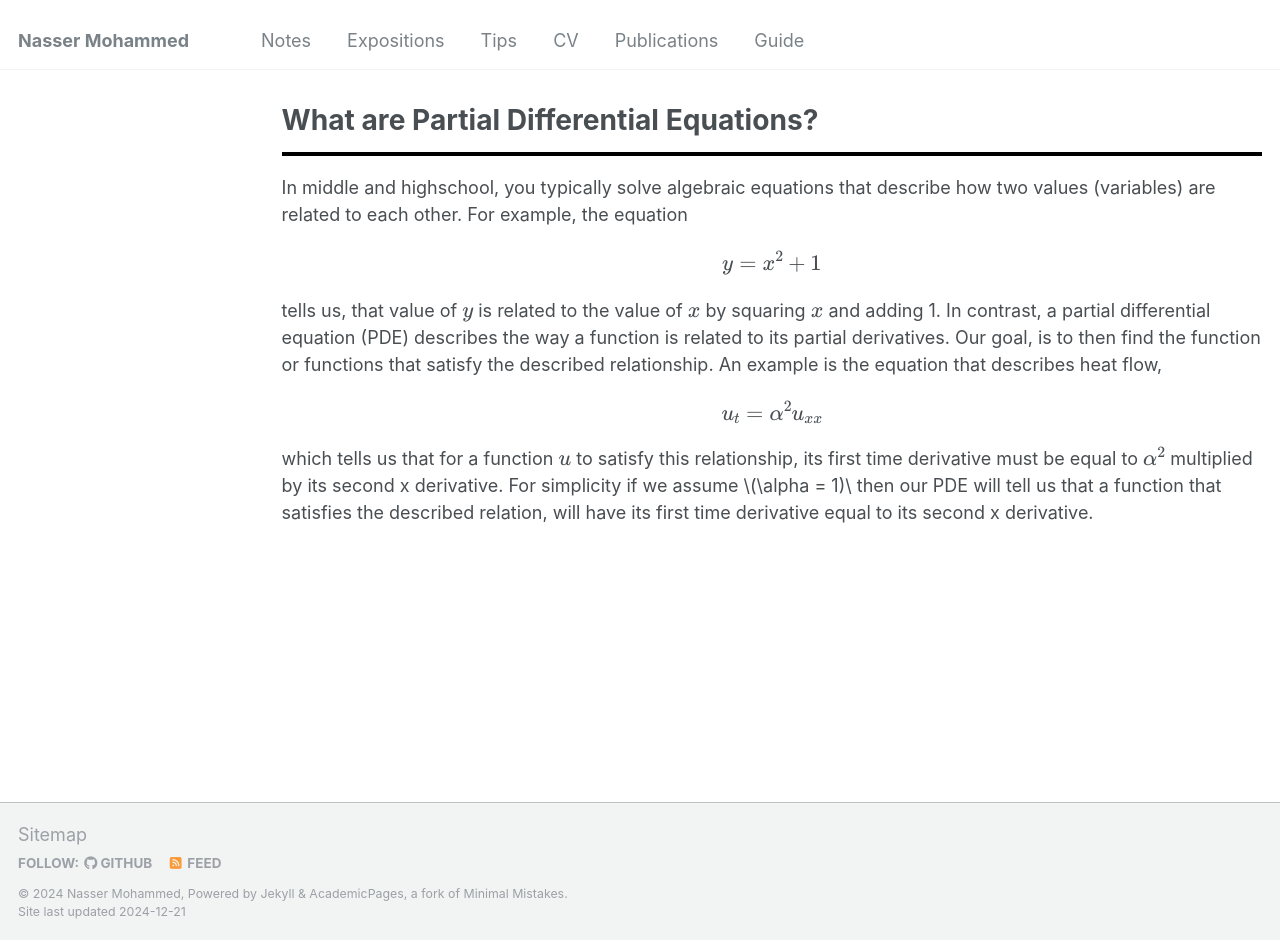
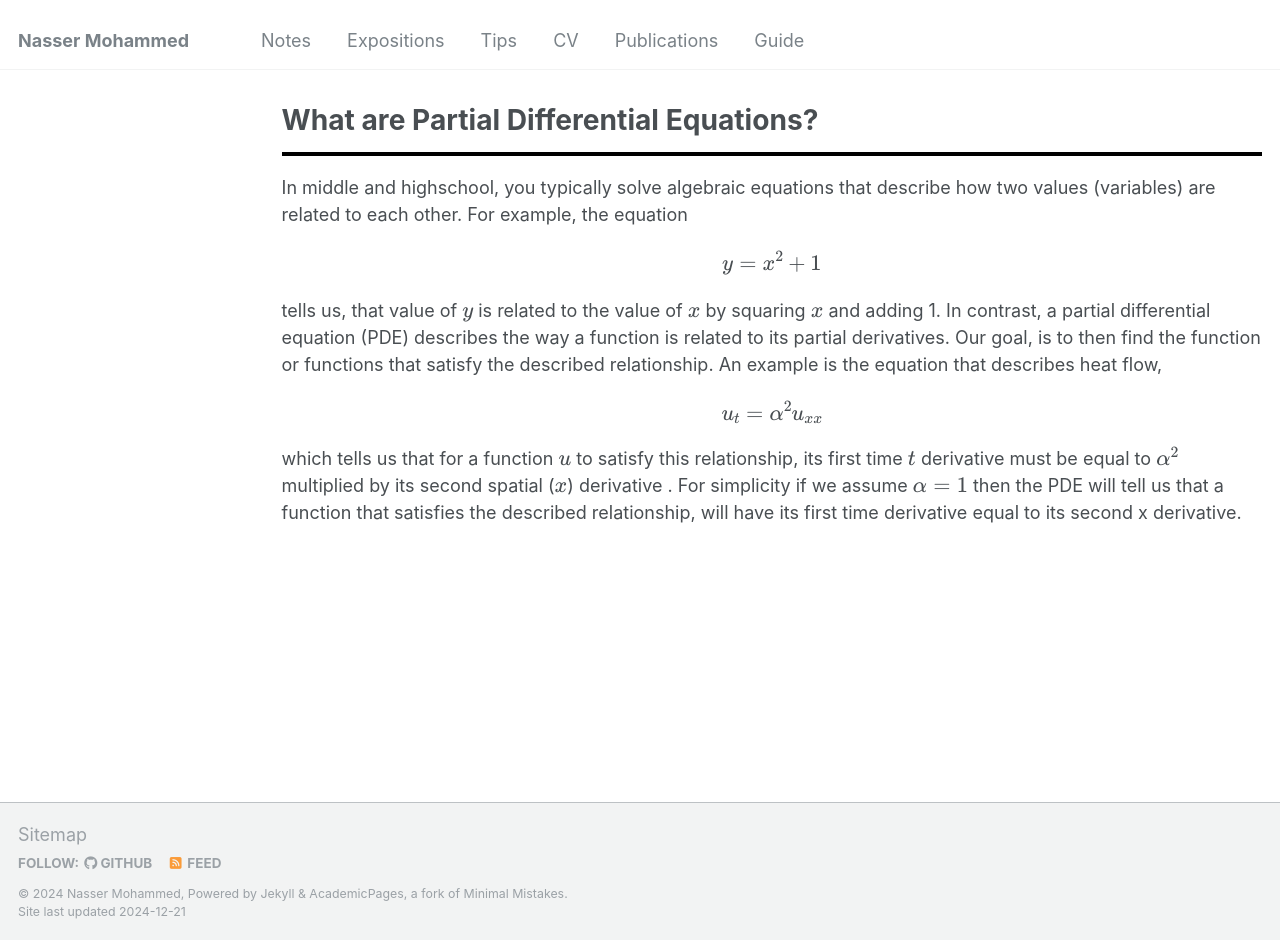
Before and after one commit to Nasser-Mohammed/Nasser-Mohammed.github.io, a Jekyll site: the page built from _pages/notes/pde/intro2pde.md, in a window 1280 px wide and 940 px high. Built offline with Jekyll 4.4.1, drawn with Linux system fonts in a browser that asks for light colours.

Commit message:
Update intro2pde.md

```diff
--- a/_pages/notes/pde/intro2pde.md
+++ b/_pages/notes/pde/intro2pde.md
@@ -10,4 +10,4 @@
 For example, the equation \\[y = x^2+1\\] tells us, that value of \\(y\\) is related to the value of \\(x\\) by squaring \\(x\\) and adding 1.
 In contrast, a partial differential equation (PDE) describes the way a function is related to its partial derivatives.
 Our goal, is to then find the function or functions that satisfy the described relationship.
-An example is the equation that describes heat flow, \\[u_t=\alpha^2u_{xx}\\] which tells us that for a function \\(u\\) to satisfy this relationship, its first time derivative must be equal to \\(\alpha^2\\) multiplied by its second x derivative. For simplicity if we assume \\(\alpha = 1)\\ then our PDE will tell us that a function that satisfies the described relation, will have its first time derivative equal to its second x derivative.
+An example is the equation that describes heat flow, \\[u_t=\alpha^2u_{xx}\\] which tells us that for a function \\(u\\) to satisfy this relationship, its first time \\(t\\) derivative must be equal to \\(\alpha^2\\) multiplied by its second spatial (\\(x\\)) derivative . For simplicity if we assume \\(\alpha = 1\\) then the PDE will tell us that a function that satisfies the described relationship, will have its first time derivative equal to its second x derivative.
```
